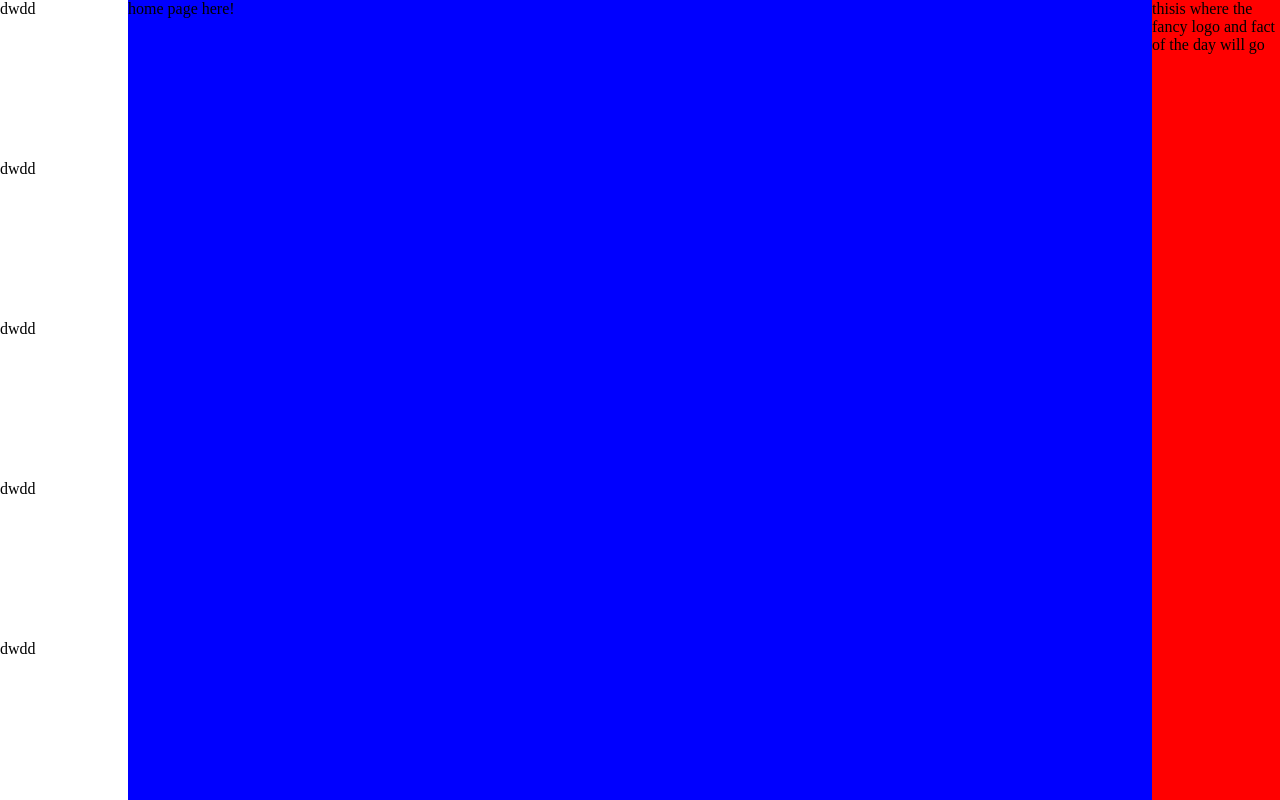
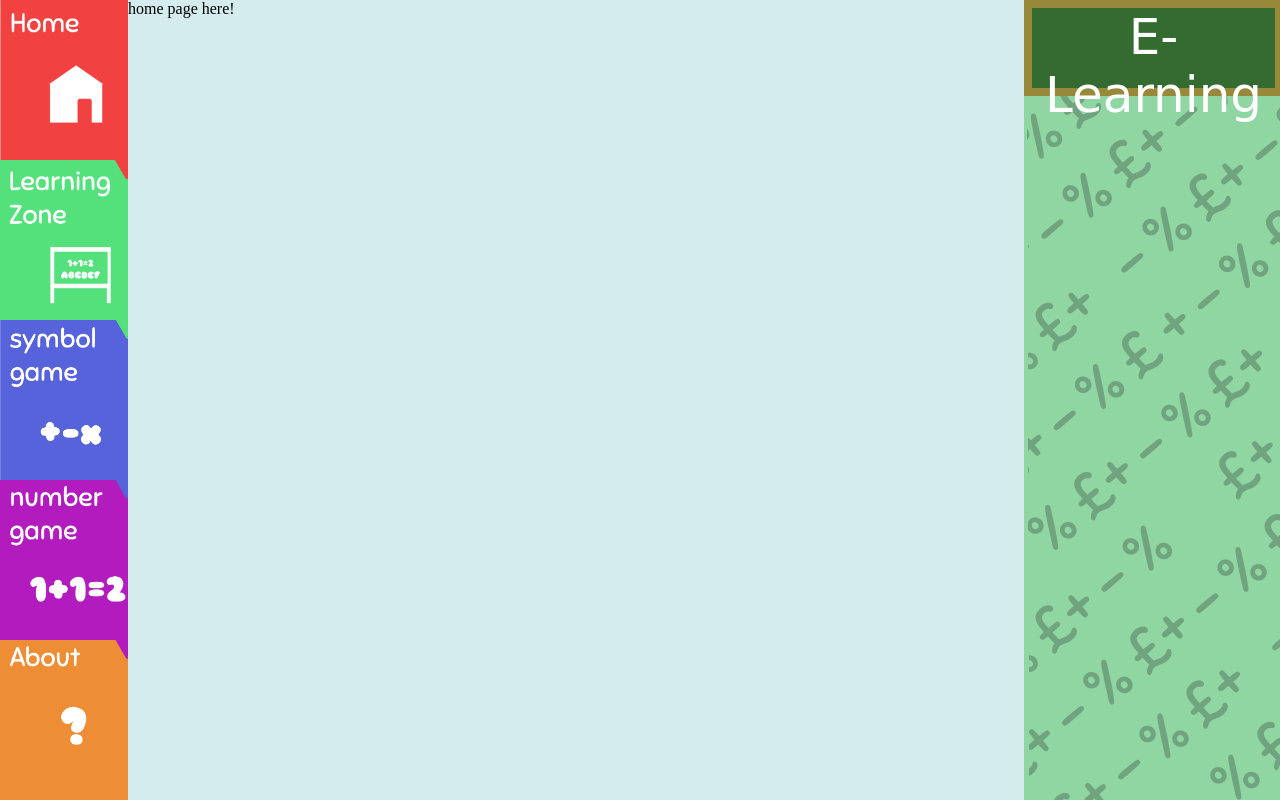
Before and after one commit to LauchlynDowns/elearning, a plain HTML site: page index.html in a window 1280 px wide. Drawn offline with Linux system fonts and the light colour scheme; a web font is replaced by a local one.

Commit message:
changed layout

```diff
--- a/index.html
+++ b/index.html
@@ -14,21 +14,36 @@
 
     <div class="mainarea">
         <div class="navbarleft">
-           <div class="link-container">
-               <div class="linkcontainer-link">dwdd</div>
-               <div class="linkcontainer-link">dwdd</div>
-               <div class="linkcontainer-link">dwdd</div>
-               <div class="linkcontainer-link">dwdd</div>
-               <div class="linkcontainer-link">dwdd</div>
+            <div class="link-container">
+                <a href="index.html">
+                    <div class="linkcontainer-link-container homelink"></div>
+                </a>
+                <a href="index.html">
+                    <div class="linkcontainer-link-container learningzone-icon"></div>
+                </a>
+                <a href="index.html">
+                    <div class="linkcontainer-link-container symbolgame-icon"></div>
+                </a>
+                <a href="index.html">
+                    <div class="linkcontainer-link-container numbergame-icon"></div>
+                </a>
+                <a href="index.html">
+                    <div class="linkcontainer-link-container helppage-icon"></div>
+                </a>
 
-           </div>
+            </div>
         </div>
         <div class="maincontentsection">
             home page here!
         </div>
         <div class="rightarea">
-            thisis where the fancy logo and fact of the day will go
+<div class="elearninglogo sniglet">
+    E-Learning
+</div>
+
+
         </div>
+    </div>
     </div>
 
 
--- a/style/style.css
+++ b/style/style.css
@@ -1,17 +1,18 @@
 /*css for fonts*/
 
 @import url('https://fonts.googleapis.com/css2?family=Roboto&family=Sniglet&family=Sora&display=swap');
-roboto {
+.roboto {
     font-family: 'Roboto', sans-serif;
 }
 
-sniglet {
+.sniglet {
     font-family: 'Sniglet', cursive;
 }
 
-sora {
+.sora {
     font-family: 'Sora', sans-serif;
 }
+
 
 /*css for layout/flexbox*/
 
@@ -24,13 +25,14 @@ html, body {
 }
 
 .mainarea {
-    background-color: blue;
+    background-color: #D4ECEE;
     height: 100vh;
     min-height: 100vh;
     width: 100vw;
     min-width: 100vw;
     display: flex;
     justify-content: flex-start;
+
 }
 
 .navbarleft {
@@ -39,27 +41,82 @@ html, body {
     height: 100vh;
 }
 
-.rightarea {
-    background-color: red;
-    width: 10vw;
+.maincontentsection {
+    width: 70vw;
     height: 100vh;
 }
 
-.maincontentsection {
-    width: 80vw;
+/*css for right area*/
+.rightarea {
+    background-color: #8FD6A3;
+    width: 20vw;
     height: 100vh;
+    overflow: hidden;
+    background-image: url(../images/rightareabackground.PNG);
+    background-repeat: no-repeat;
+
 }
+
+.elearninglogo {
+    background-color: #346B31;
+    height: 10vh;
+    width: 19vw;
+    border: 1vh solid #97883A;
+    position: relative;
+    max-width: inherit;
+    font-size: 50px;
+    text-align: center;
+    color: white;
+}
+
+
+
+
+
+/*container to hold tiles*/
 
 .link-container {
     background-color: white;
-
     display: flex;
     flex-direction: column;
     justify-content: space-evenly;
-
 }
 
-.linkcontainer-link {
+/*container for individual tiles*/
+
+.linkcontainer-link-container {
     height: 20vh;
     width: 10vw;
 }
+
+/*classes for link tile backgrounds*/
+
+.homelink {
+    background-image: url("../images/homepage-icon.PNG");
+    background-size: cover;
+    background-color: #F14141;
+}
+
+.learningzone-icon {
+    background-image: url("../images/learningzone-icon.PNG");
+    background-size: cover;
+    background-color: #54E17C;
+}
+
+.symbolgame-icon {
+    background-image: url("../images/symbolgame-icon.PNG");
+    background-size: cover;
+    background-color: #5663DA;
+}
+
+.numbergame-icon {
+    background-image: url("../images/numbergame-icon.PNG");
+    background-size: cover;
+    background-color: #54E17C;
+}
+
+.helppage-icon {
+    background-image: url("../images/helppage-icon.PNG");
+    background-size: cover;
+    background-color: #54E17C;
+}
```
Also changed, not shown: images/helppage-icon.PNG (added), images/homepage-icon.PNG (added), images/learningzone-icon.PNG (added), images/numbergame-icon.PNG (added), images/rightareabackground.PNG (added), images/symbolgame-icon.PNG (added).
